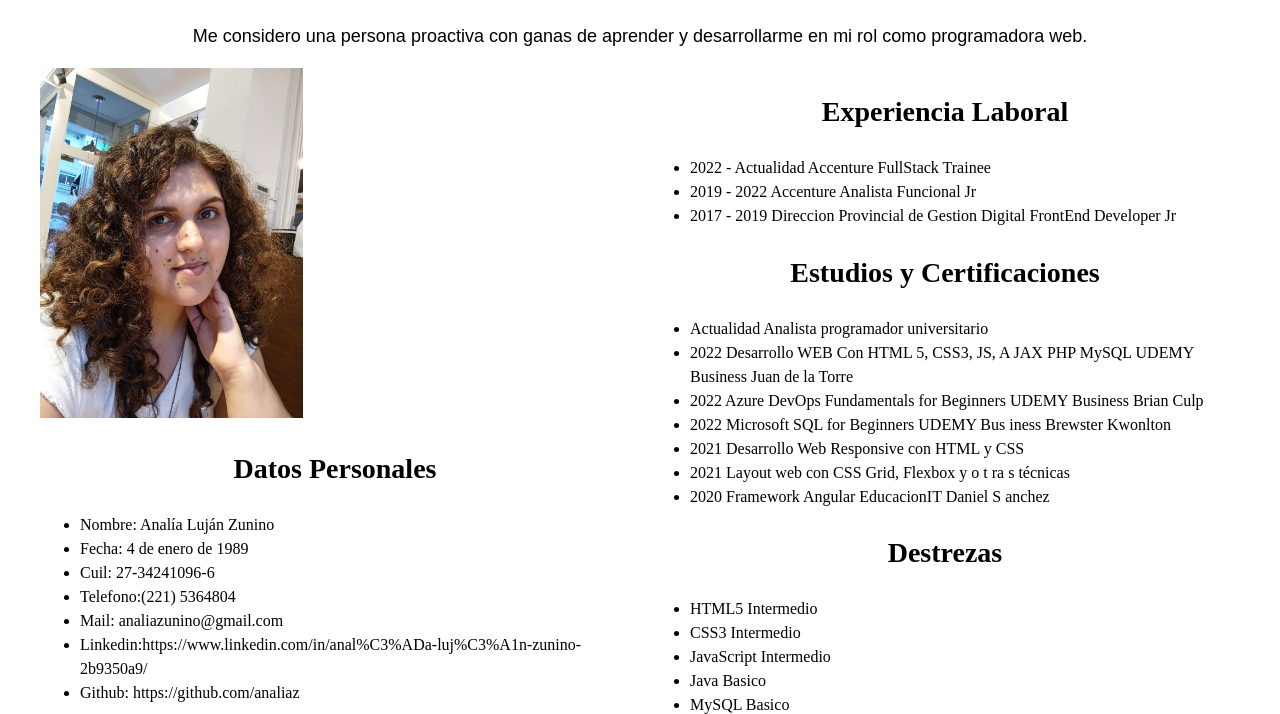
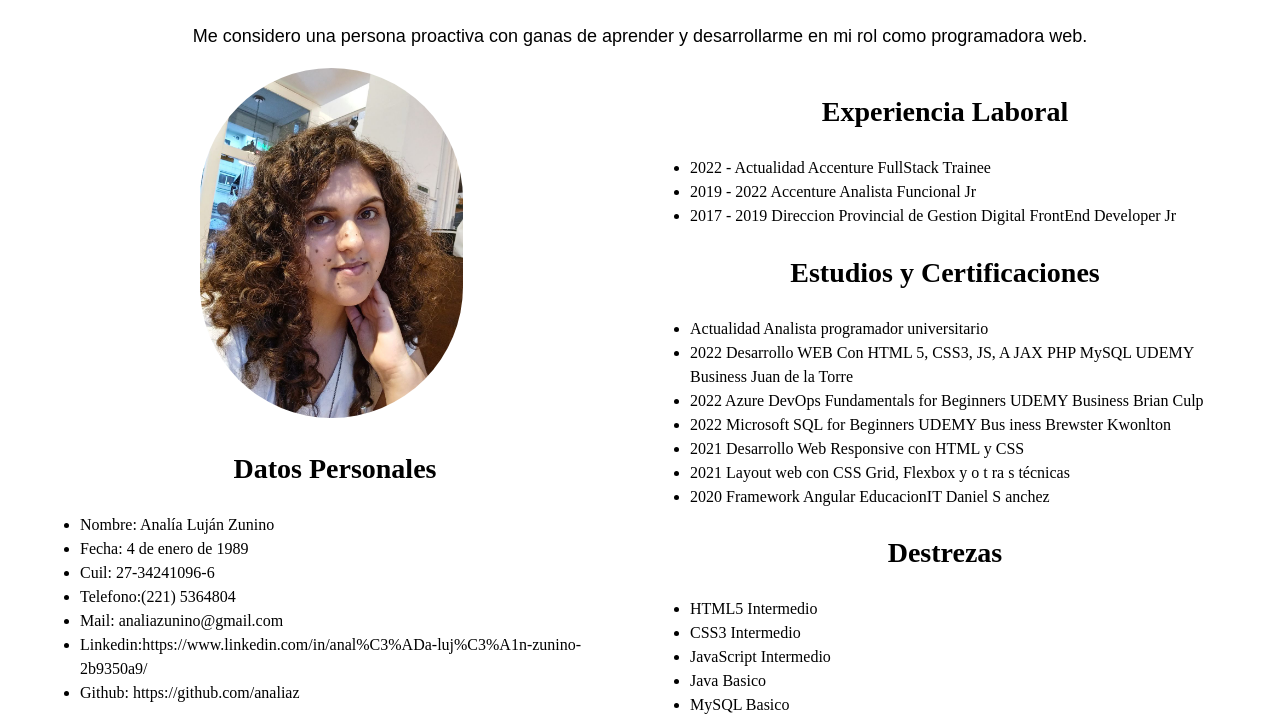
Before and after one commit to analiaz/CurriculumViate, a plain HTML site: page index.html in a window 1280 px wide. Shown: the part 85-799 px from the top of the page. Drawn offline with Linux system fonts and the light colour scheme; files that its build step writes are made by us from their sources.

Commit message:
ImagenCentradaRes

```diff
--- a/index.css
+++ b/index.css
@@ -60,9 +60,17 @@ h3 {
 }
 
 /*aside*/
-#anyfoto {
+.anyfoto {
     max-width: 35rem;
     max-height: 35rem;
+    border-radius: 100rem;
+    margin: 0rem 4rem;
+}
+
+@media (min-width: 768px) {
+    .anyfoto {
+        margin: 0rem 16rem;
+    }
 }
 
 
--- a/index.html
+++ b/index.html
@@ -22,7 +22,7 @@
     </section>
     <div class="contenedor dos-columnas">
         <aside class="datos">
-            <img id="anyfoto" src="png/any_photo.jpeg" alt="any_photo">
+            <img class="anyfoto" src="png/any_photo.jpeg" alt="any_photo">
             <h2>Datos Personales</h2>
             <ul>
                 <li>Nombre: Analía Luján Zunino</li>
```
